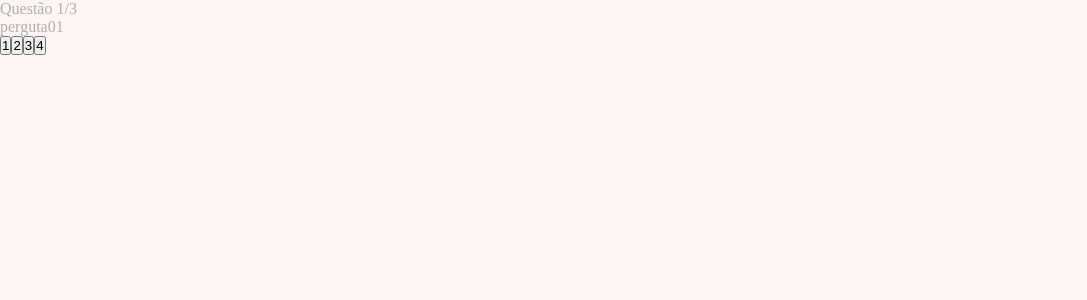
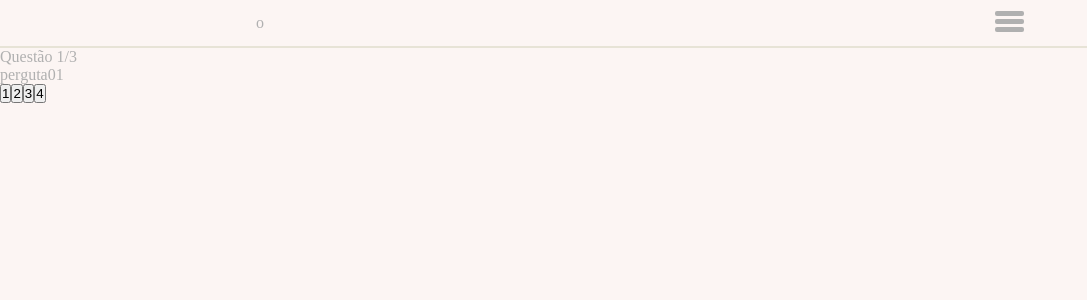
Before and after one commit to Brun0-marinh0/Ensinando-Libras, a Next.js app: page /numbers in a window 1280 px wide. Shown: the top 300 px of the page, without its empty margins (0-1087 px from the left). Built offline with nearby package versions, Linux system fonts and the light colour scheme.

Commit message:
feat: component navbar

```diff
--- /dev/null
+++ b/src/components/Navbar/index.tsx
@@ -0,0 +1,14 @@
+import styles from './styles.module.scss'
+
+export default function Navbar(){
+    return(
+            <nav className={styles.navbar}>
+                <div className={styles.container}>
+                    <div>o</div>
+                    <div>
+                        <img src="./img/menu.svg" alt="" />
+                    </div>
+                </div>
+            </nav>
+    )
+}
--- /dev/null
+++ b/src/components/Navbar/styles.module.scss
@@ -0,0 +1,14 @@
+.navbar{
+    width: 100%;
+    height: 6vh;
+    border-bottom: 2px solid var(--beige);
+    display: flex;
+    justify-content: center;
+    .container{
+        display: flex;
+        justify-content: space-between;
+        align-items: center;
+        padding: 0 var(--negativeSpace);
+        width: var(--width);
+    }
+}
--- a/src/pages/_app.tsx
+++ b/src/pages/_app.tsx
@@ -1,10 +1,12 @@
 import { AppProps } from 'next/app'
+import Navbar from '../components/Navbar'
 
 import '../styles/global.scss'
 
 function MyApp({ Component, pageProps }:AppProps) {
   return(
     <>
+      <Navbar/>
       <Component {...pageProps} />
     </>
   )
```
Also changed, not shown: public/img/menu.svg (added).
